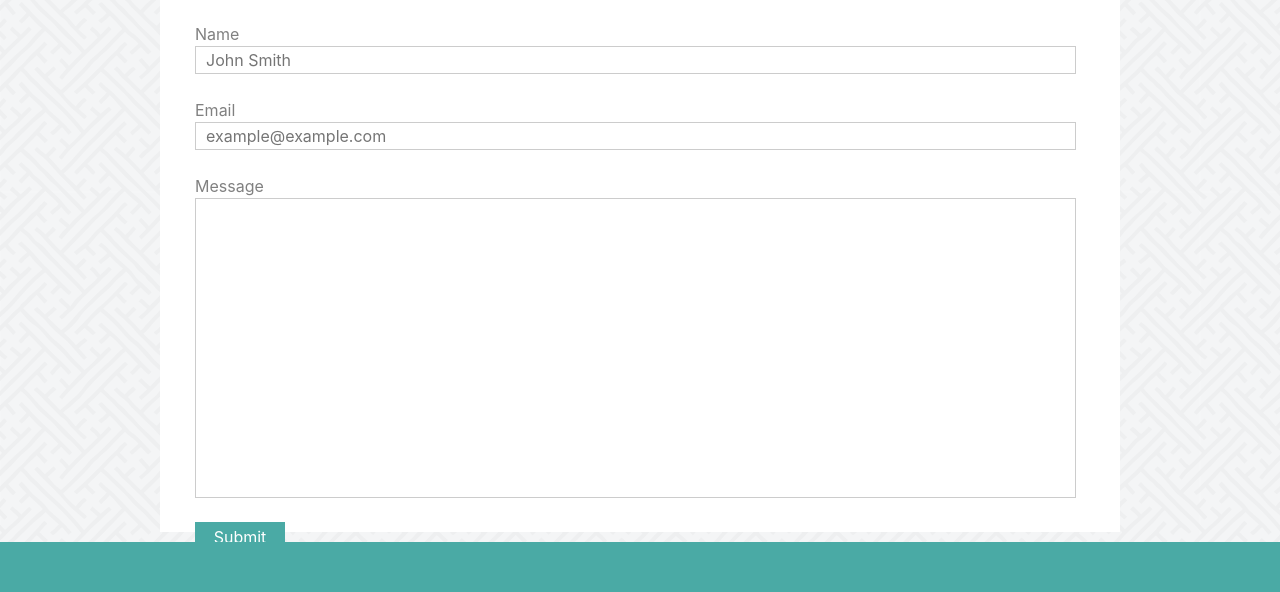
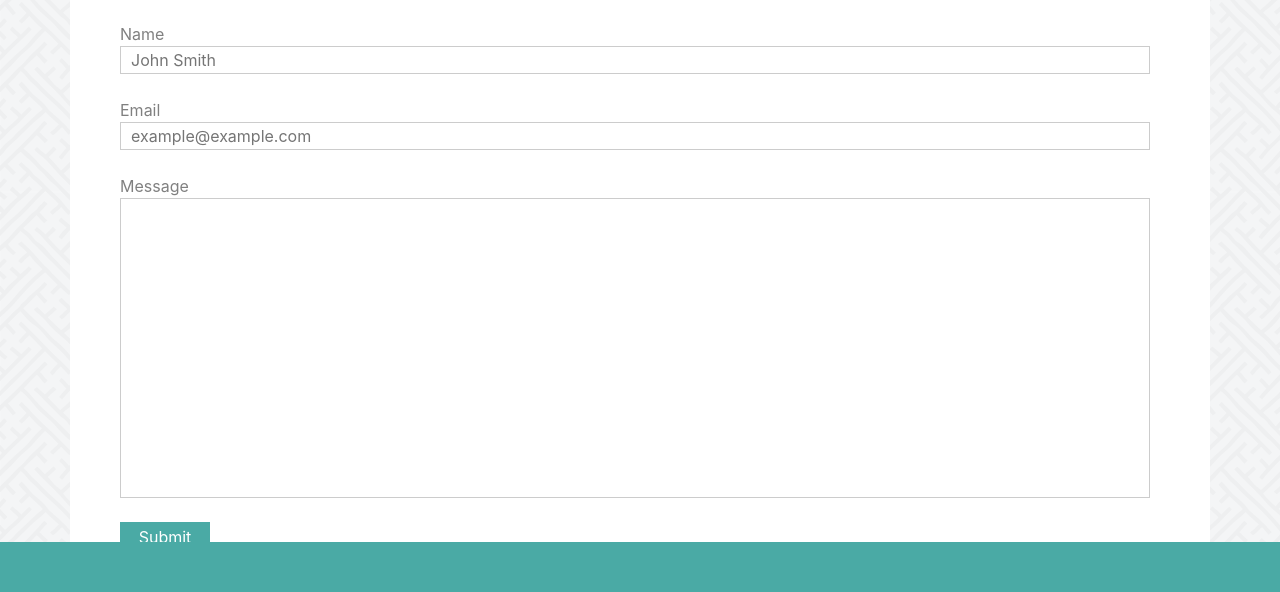
Before and after one commit to Ewager1/Basic-Portfolio, a plain HTML site: page contact.html in a window 1280 px wide. Shown: the part 208-800 px from the top of the page. Drawn offline with nearby package versions, Linux system fonts and the light colour scheme.

Commit message:
Added Bootstrap to contact form

```diff
--- a/assets/css/styles.css
+++ b/assets/css/styles.css
@@ -70,8 +70,6 @@ header {
 /*Index Main Section*/
 
 main {
-  margin: auto;
-  width: 960px;
   background: white;
   text-align: left;
 }
@@ -97,9 +95,6 @@ main {
 
 /*Contact Section*/
 form {
-  margin: auto;
-  width: 960px;
-  height: 625px;
   background: white;
   text-align: left;
   color: gray;
--- a/contact.html
+++ b/contact.html
@@ -4,13 +4,20 @@
     <meta charset="UTF-8" />
     <meta name="viewport" content="width=device-width, initial-scale=1.0" />
     <link rel="stylesheet" href="/assets/css/styles.css" />
-    <link rel="stylesheet" href="https://stackpath.bootstrapcdn.com/bootstrap/4.5.2/css/bootstrap.min.css" integrity="sha384-JcKb8q3iqJ61gNV9KGb8thSsNjpSL0n8PARn9HuZOnIxN0hoP+VmmDGMN5t9UJ0Z" crossorigin="anonymous">
+    <link
+      rel="stylesheet"
+      href="https://stackpath.bootstrapcdn.com/bootstrap/4.5.2/css/bootstrap.min.css"
+      integrity="sha384-JcKb8q3iqJ61gNV9KGb8thSsNjpSL0n8PARn9HuZOnIxN0hoP+VmmDGMN5t9UJ0Z"
+      crossorigin="anonymous"
+    />
     <title>Document</title>
   </head>
   <body>
     <header class="container">
       <div class="row">
-        <section class="left-header col-3"><h2 class='mt-3' >Ethan Wager</h2></section>
+        <section class="left-header col-3">
+          <h2 class="mt-3">Ethan Wager</h2>
+        </section>
         <section class="right-header col mt-3">
           <a href="/index.html" id="item-1">About</a>
           <a href="/portfolio.html" id="item-2">Portfolio</a>
@@ -19,23 +26,40 @@
       </div>
     </header>
 
-    <main>
-    <form>
-    <h2 class="main-header">Contact</h2>
-    <section id=input-wrapper>
-    Name <br />
-      <input type="text" placeholder="John Smith" id='contact-input-name'/> <br /><br>
-      Email <br />
-      <input type="email" placeholder="example@example.com" id='contact-input-email' /> <br /><br>
-      Message<br />
-      <input type="text" id='contact-input-message' /> <br /><br>
-      <input type="submit" id='submit' />
-    </section>
+    <form class="container">
+      <h2 class="main-header">Contact</h2>
+      <section id="input-wrapper">
+        Name <br />
+        <input type="text" placeholder="John Smith" id="contact-input-name" />
+        <br /><br />
+        Email <br />
+        <input
+          type="email"
+          placeholder="example@example.com"
+          id="contact-input-email"
+        />
+        <br /><br />
+        Message<br />
+        <input type="text" id="contact-input-message" /> <br /><br />
+        <input type="submit" id="submit" />
+      </section>
     </form>
 
     <footer></footer>
   </body>
-  <script src="https://code.jquery.com/jquery-3.5.1.slim.min.js" integrity="sha384-DfXdz2htPH0lsSSs5nCTpuj/zy4C+OGpamoFVy38MVBnE+IbbVYUew+OrCXaRkfj" crossorigin="anonymous"></script>
-<script src="https://cdn.jsdelivr.net/npm/popper.js@1.16.1/dist/umd/popper.min.js" integrity="sha384-9/reFTGAW83EW2RDu2S0VKaIzap3H66lZH81PoYlFhbGU+6BZp6G7niu735Sk7lN" crossorigin="anonymous"></script>
-<script src="https://stackpath.bootstrapcdn.com/bootstrap/4.5.2/js/bootstrap.min.js" integrity="sha384-B4gt1jrGC7Jh4AgTPSdUtOBvfO8shuf57BaghqFfPlYxofvL8/KUEfYiJOMMV+rV" crossorigin="anonymous"></script>
+  <script
+    src="https://code.jquery.com/jquery-3.5.1.slim.min.js"
+    integrity="sha384-DfXdz2htPH0lsSSs5nCTpuj/zy4C+OGpamoFVy38MVBnE+IbbVYUew+OrCXaRkfj"
+    crossorigin="anonymous"
+  ></script>
+  <script
+    src="https://cdn.jsdelivr.net/npm/popper.js@1.16.1/dist/umd/popper.min.js"
+    integrity="sha384-9/reFTGAW83EW2RDu2S0VKaIzap3H66lZH81PoYlFhbGU+6BZp6G7niu735Sk7lN"
+    crossorigin="anonymous"
+  ></script>
+  <script
+    src="https://stackpath.bootstrapcdn.com/bootstrap/4.5.2/js/bootstrap.min.js"
+    integrity="sha384-B4gt1jrGC7Jh4AgTPSdUtOBvfO8shuf57BaghqFfPlYxofvL8/KUEfYiJOMMV+rV"
+    crossorigin="anonymous"
+  ></script>
 </html>
```
